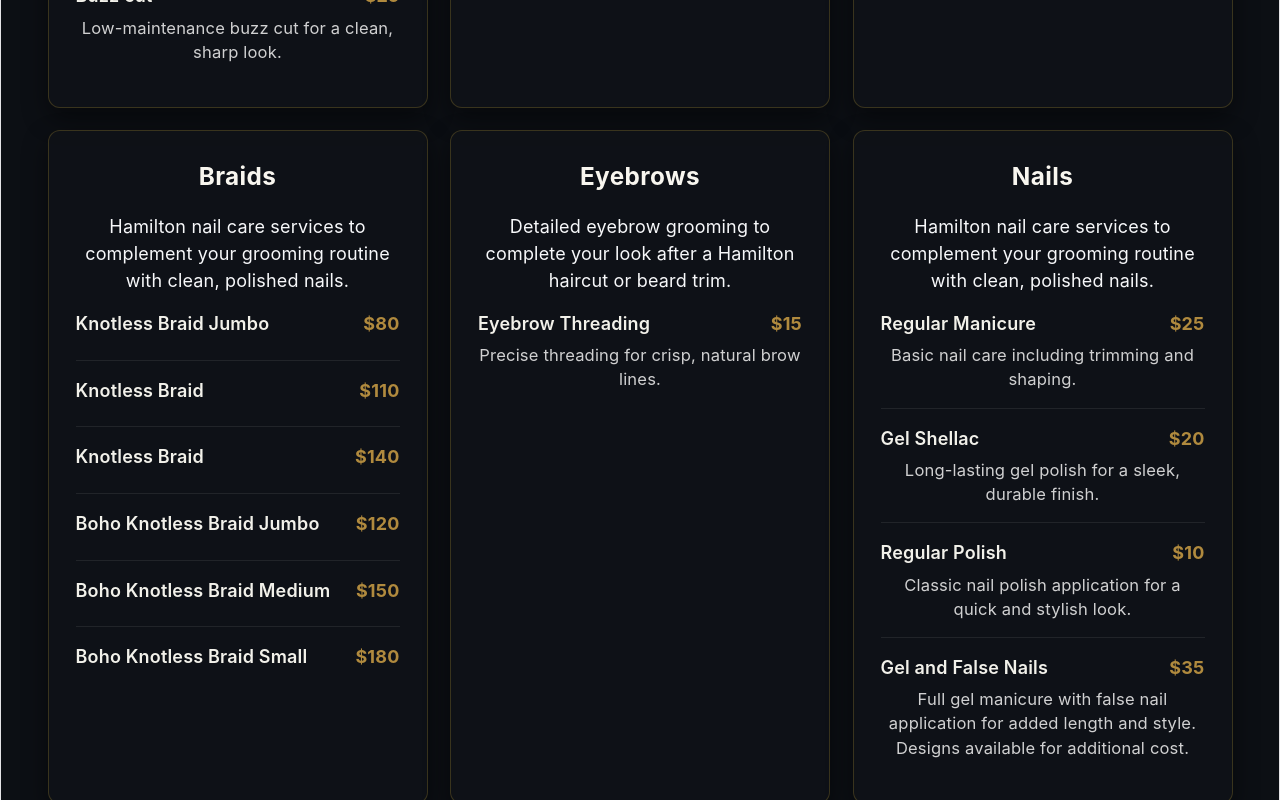
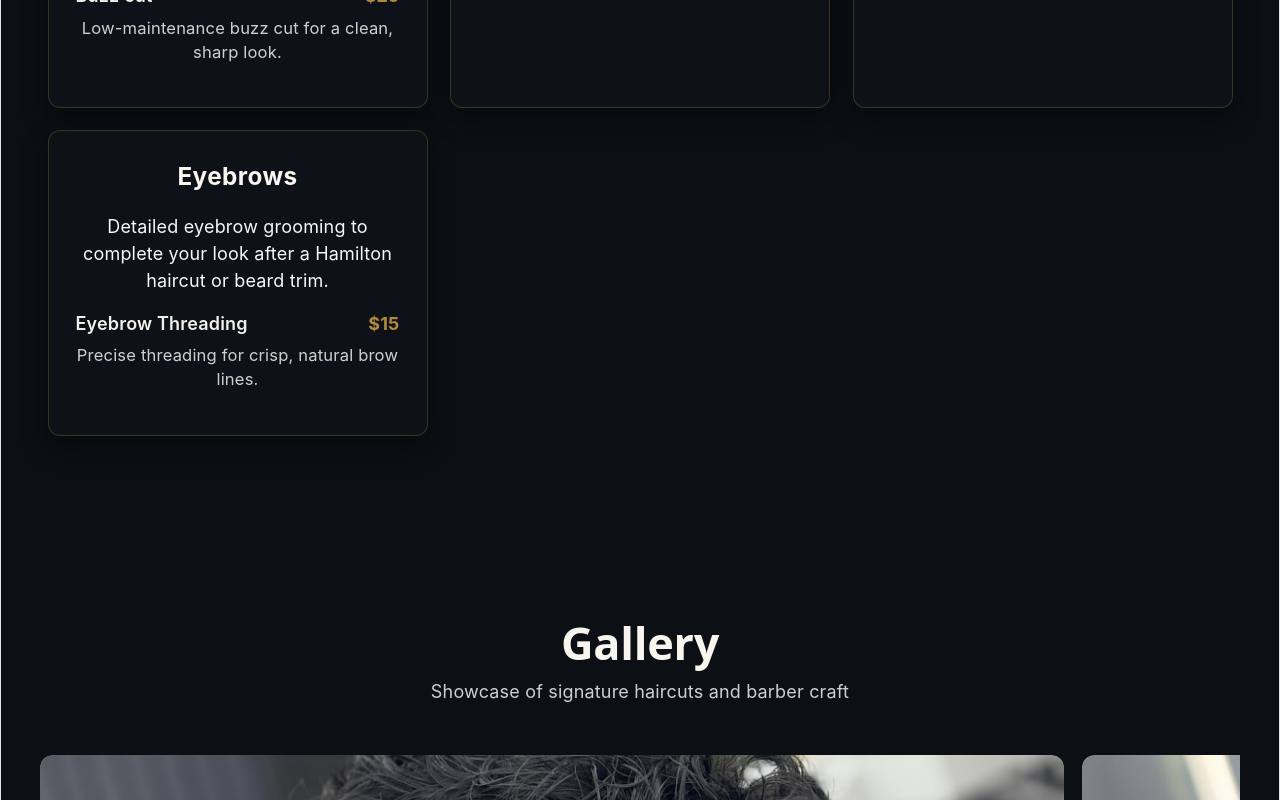
Before and after one commit to Alto0327/ibraBarbershop, a React (Vite) app: page / in a window 1280 px wide. Shown: the part 2400-3200 px from the top of the page. Built offline with nearby package versions, Linux system fonts and the light colour scheme.

Commit message:
updated services

```diff
--- a/src/components/Services.jsx
+++ b/src/components/Services.jsx
@@ -32,18 +32,6 @@ function Services() {
         { name: 'Full Grooming Package', price: '$45', description: 'Haircut, beard, eyebrows, and a premium finish for full grooming control.' },
       ],
     },
-     {
-      id: 'braids',
-      title: 'Braids',
-      description: 'Hamilton nail care services to complement your grooming routine with clean, polished nails.',
-      services: [
-        { name: 'Knotless Braid Jumbo', price: '$80', description: '' },
-        { name: 'Knotless Braid', price: '$110', description: '' },
-        { name: 'Knotless Braid', price: '$140', description: '' },
-        { name: 'Boho Knotless Braid Jumbo', price: '$120', description: '' },
-        { name: 'Boho Knotless Braid Medium', price: '$150', description: '' },
-        { name: 'Boho Knotless Braid Small', price: '$180', description: ''},
-    ]},
     {
       id: 'eyebrows',
       title: 'Eyebrows',
@@ -52,17 +40,7 @@ function Services() {
         { name: 'Eyebrow Threading', price: '$15', description: 'Precise threading for crisp, natural brow lines.' },
       ],
     },
-         {
-      id: 'nails',
-      title: 'Nails',
-
-      description: 'Hamilton nail care services to complement your grooming routine with clean, polished nails.',
-      services: [
-        { name: 'Regular Manicure', price: '$25', description: 'Basic nail care including trimming and shaping.' },
-        { name: 'Gel Shellac', price: '$20', description: 'Long-lasting gel polish for a sleek, durable finish.' },
-        { name: 'Regular Polish', price: '$10', description: 'Classic nail polish application for a quick and stylish look.' },
-        { name: 'Gel and False Nails', price: '$35', description: 'Full gel manicure with false nail application for added length and style. Designs available for additional cost.' },
-  ],},]
+  ]
 
   return (
     <section id="services" className="services" aria-labelledby="services-heading">
```
